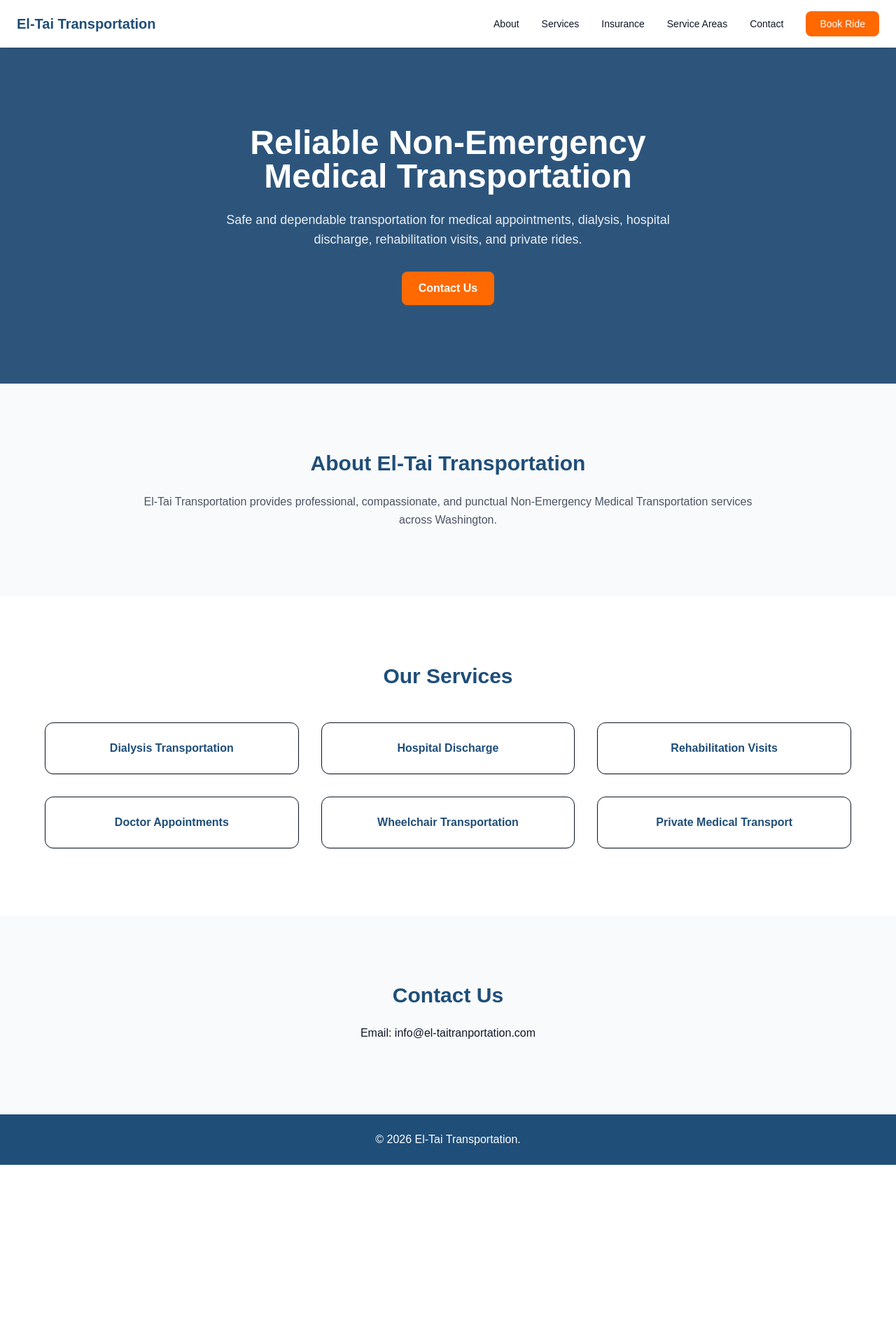
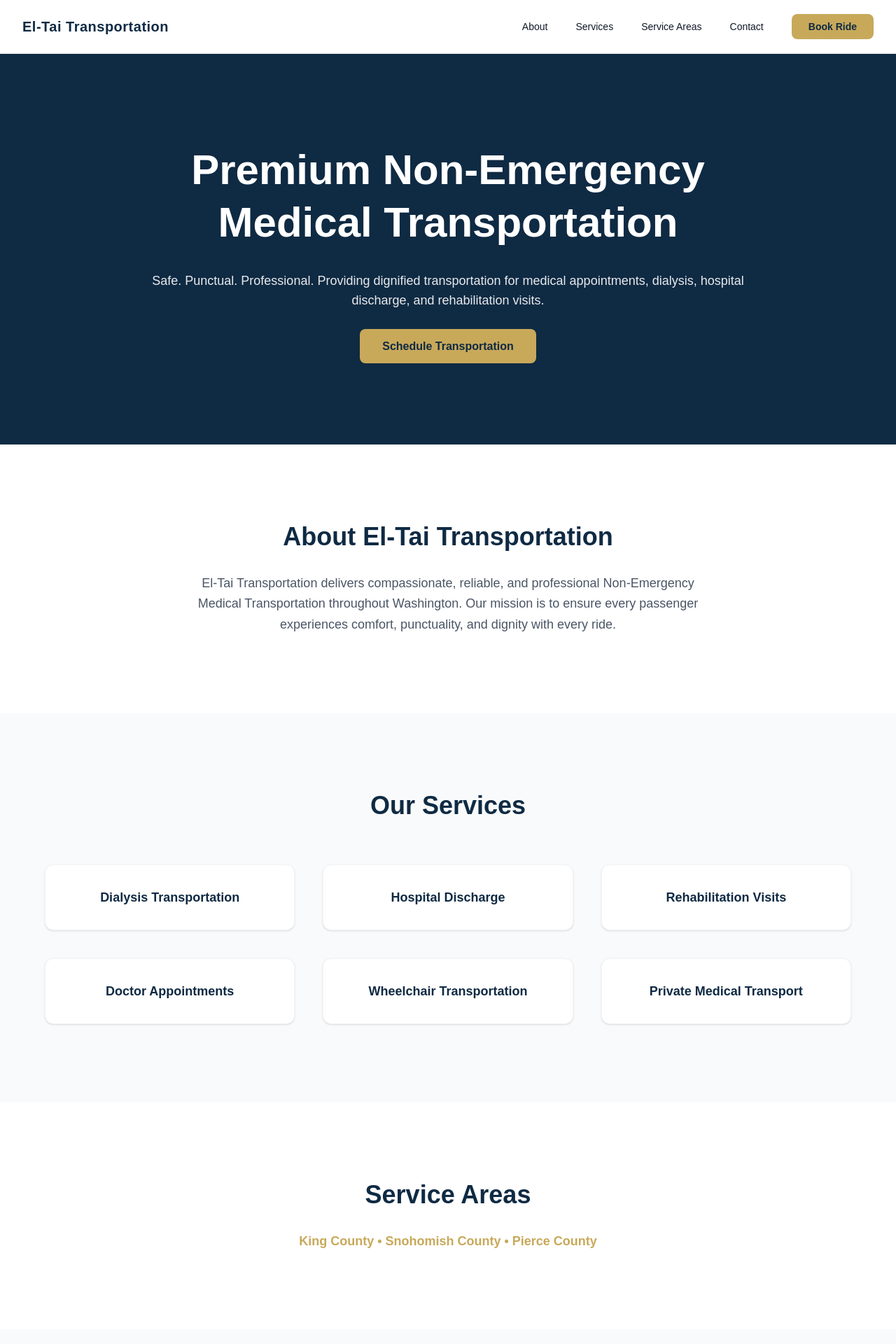
Before and after one commit to WillieKM/el-tai-nemt-v2, a Next.js app: page / in a window 1280 px wide. Shown: the top 1920 px of the page at 70% size. Before the commit the page ends 1664 px from the top, so only its background shows below. Built offline with nearby package versions, Linux system fonts and the light colour scheme.

Commit message:
Refactor page layout and update styles

```diff
--- a/app/page.tsx
+++ b/app/page.tsx
@@ -3,22 +3,21 @@ export default function Home() {
     <main className="min-h-screen bg-white text-gray-900">
 
       {/* NAVBAR */}
-      <nav className="bg-white shadow-sm sticky top-0 z-50">
-        <div className="max-w-7xl mx-auto px-6 py-4 flex justify-between items-center">
-          <div className="text-xl font-semibold text-[#1f4e79]">
+      <nav className="bg-white border-b border-gray-200 sticky top-0 z-50">
+        <div className="max-w-7xl mx-auto px-8 py-5 flex justify-between items-center">
+          <div className="text-xl font-semibold text-[#0F2A43] tracking-wide">
             El-Tai Transportation
           </div>
 
-          <div className="hidden md:flex items-center space-x-8 text-sm font-medium">
-            <a href="#about" className="hover:text-orange-500 transition">About</a>
-            <a href="#services" className="hover:text-orange-500 transition">Services</a>
-            <a href="#insurance" className="hover:text-orange-500 transition">Insurance</a>
-            <a href="#areas" className="hover:text-orange-500 transition">Service Areas</a>
-            <a href="#contact" className="hover:text-orange-500 transition">Contact</a>
+          <div className="hidden md:flex items-center space-x-10 text-sm font-medium">
+            <a href="#about" className="hover:text-[#C8A95A] transition">About</a>
+            <a href="#services" className="hover:text-[#C8A95A] transition">Services</a>
+            <a href="#areas" className="hover:text-[#C8A95A] transition">Service Areas</a>
+            <a href="#contact" className="hover:text-[#C8A95A] transition">Contact</a>
 
             <a
               href="#contact"
-              className="bg-orange-500 text-white px-5 py-2 rounded-lg hover:bg-orange-600 transition"
+              className="bg-[#C8A95A] text-[#0F2A43] px-6 py-2 rounded-lg font-semibold hover:opacity-90 transition"
             >
               Book Ride
             </a>
@@ -27,48 +26,52 @@ export default function Home() {
       </nav>
 
       {/* HERO */}
-      <section className="bg-[#2d557c] text-white py-28 text-center px-6">
-        <h1 className="text-4xl md:text-5xl font-bold mb-6">
-          Reliable Non-Emergency <br /> Medical Transportation
-        </h1>
+      <section className="bg-[#0F2A43] text-white py-32 text-center px-6">
+        <div className="max-w-4xl mx-auto">
+          <h1 className="text-5xl md:text-6xl font-bold leading-tight mb-8">
+            Premium Non-Emergency <br />
+            Medical Transportation
+          </h1>
 
-        <p className="max-w-2xl mx-auto text-lg opacity-90 mb-8">
-          Safe and dependable transportation for medical appointments,
-          dialysis, hospital discharge, rehabilitation visits, and private rides.
-        </p>
+          <p className="text-lg opacity-90 mb-10">
+            Safe. Punctual. Professional.
+            Providing dignified transportation for medical appointments,
+            dialysis, hospital discharge, and rehabilitation visits.
+          </p>
 
-        <div className="flex justify-center gap-4">
           <a
             href="mailto:info@el-taitranportation.com"
-            className="bg-orange-500 px-6 py-3 rounded-lg font-semibold hover:bg-orange-600 transition"
+            className="bg-[#C8A95A] text-[#0F2A43] px-8 py-4 rounded-lg font-semibold hover:opacity-90 transition"
           >
-            Contact Us
+            Schedule Transportation
           </a>
         </div>
       </section>
 
       {/* ABOUT */}
-      <section id="about" className="py-24 px-6 bg-gray-50 text-center">
-        <div className="max-w-4xl mx-auto">
-          <h2 className="text-3xl font-bold text-[#1f4e79] mb-6">
+      <section id="about" className="py-28 px-8 bg-white text-center">
+        <div className="max-w-3xl mx-auto">
+          <h2 className="text-4xl font-bold text-[#0F2A43] mb-8">
             About El-Tai Transportation
           </h2>
 
-          <p className="text-gray-600 leading-relaxed">
-            El-Tai Transportation provides professional, compassionate,
-            and punctual Non-Emergency Medical Transportation services
-            across Washington.
+          <p className="text-gray-600 leading-relaxed text-lg">
+            El-Tai Transportation delivers compassionate, reliable,
+            and professional Non-Emergency Medical Transportation
+            throughout Washington. Our mission is to ensure every
+            passenger experiences comfort, punctuality, and dignity
+            with every ride.
           </p>
         </div>
       </section>
 
       {/* SERVICES */}
-      <section id="services" className="py-24 px-6 text-center">
-        <h2 className="text-3xl font-bold text-[#1f4e79] mb-12">
+      <section id="services" className="py-28 px-8 bg-gray-50 text-center">
+        <h2 className="text-4xl font-bold text-[#0F2A43] mb-16">
           Our Services
         </h2>
 
-        <div className="grid md:grid-cols-3 gap-8 max-w-6xl mx-auto">
+        <div className="grid md:grid-cols-3 gap-10 max-w-6xl mx-auto">
           {[
             "Dialysis Transportation",
             "Hospital Discharge",
@@ -79,9 +82,9 @@ export default function Home() {
           ].map((service) => (
             <div
               key={service}
-              className="p-6 bg-white border rounded-xl shadow-sm hover:shadow-md transition"
+              className="bg-white p-8 rounded-xl shadow-sm hover:shadow-lg transition duration-300 border border-gray-100"
             >
-              <h3 className="font-semibold text-[#1f4e79]">
+              <h3 className="text-lg font-semibold text-[#0F2A43]">
                 {service}
               </h3>
             </div>
@@ -89,19 +92,35 @@ export default function Home() {
         </div>
       </section>
 
+      {/* SERVICE AREAS */}
+      <section id="areas" className="py-28 px-8 bg-white text-center">
+        <h2 className="text-4xl font-bold text-[#0F2A43] mb-8">
+          Service Areas
+        </h2>
+
+        <p className="text-lg text-[#C8A95A] font-semibold">
+          King County • Snohomish County • Pierce County
+        </p>
+      </section>
+
       {/* CONTACT */}
-      <section id="contact" className="py-24 px-6 bg-gray-50 text-center">
-        <h2 className="text-3xl font-bold text-[#1f4e79] mb-6">
+      <section id="contact" className="py-28 px-8 bg-gray-50 text-center">
+        <h2 className="text-4xl font-bold text-[#0F2A43] mb-8">
           Contact Us
         </h2>
 
-        <p className="mb-2 font-medium">
+        <p className="text-gray-600 mb-3">
           Email: info@el-taitranportation.com
+        </p>
+
+        <p className="text-gray-600">
+          Phone: (XXX) XXX-XXXX
         </p>
       </section>
 
-      <footer className="bg-[#1f4e79] text-white text-center py-6">
-        © {new Date().getFullYear()} El-Tai Transportation.
+      {/* FOOTER */}
+      <footer className="bg-[#0F2A43] text-white text-center py-6">
+        © {new Date().getFullYear()} El-Tai Transportation. All rights reserved.
       </footer>
 
     </main>
```
